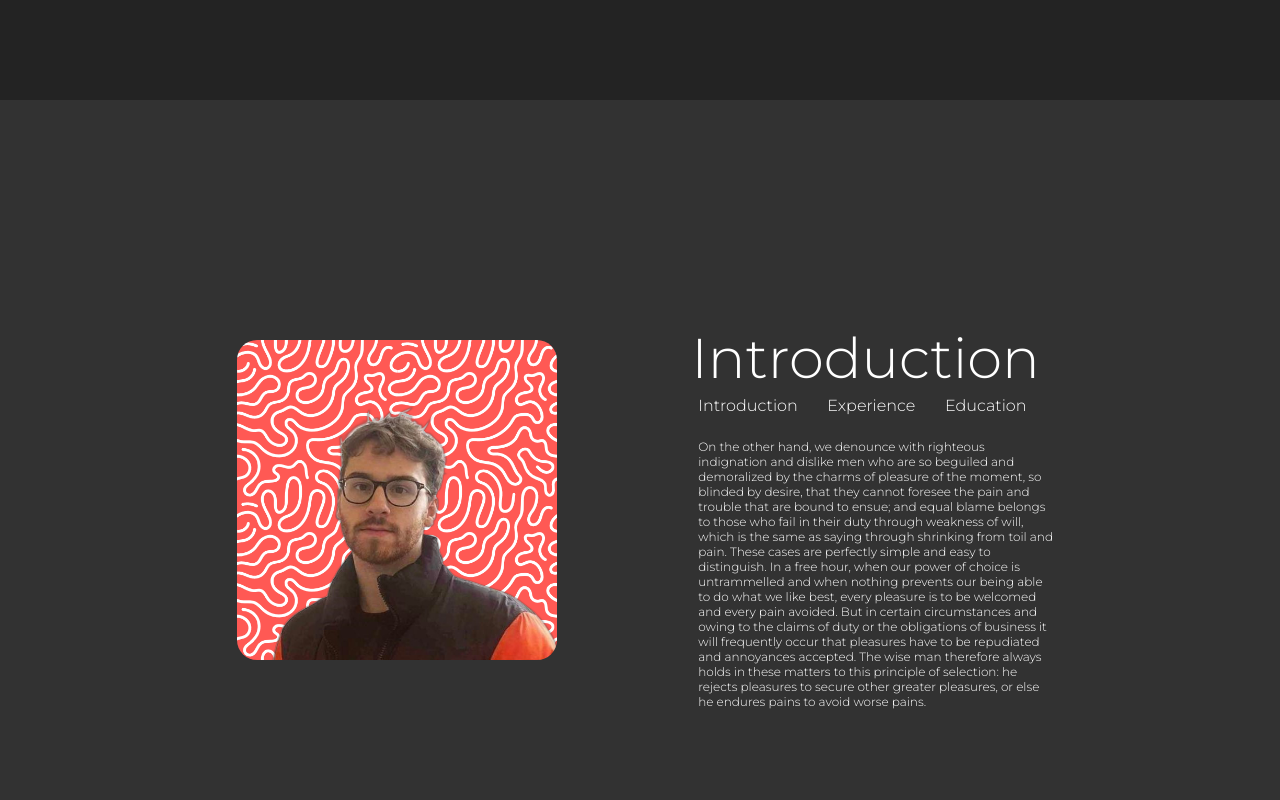
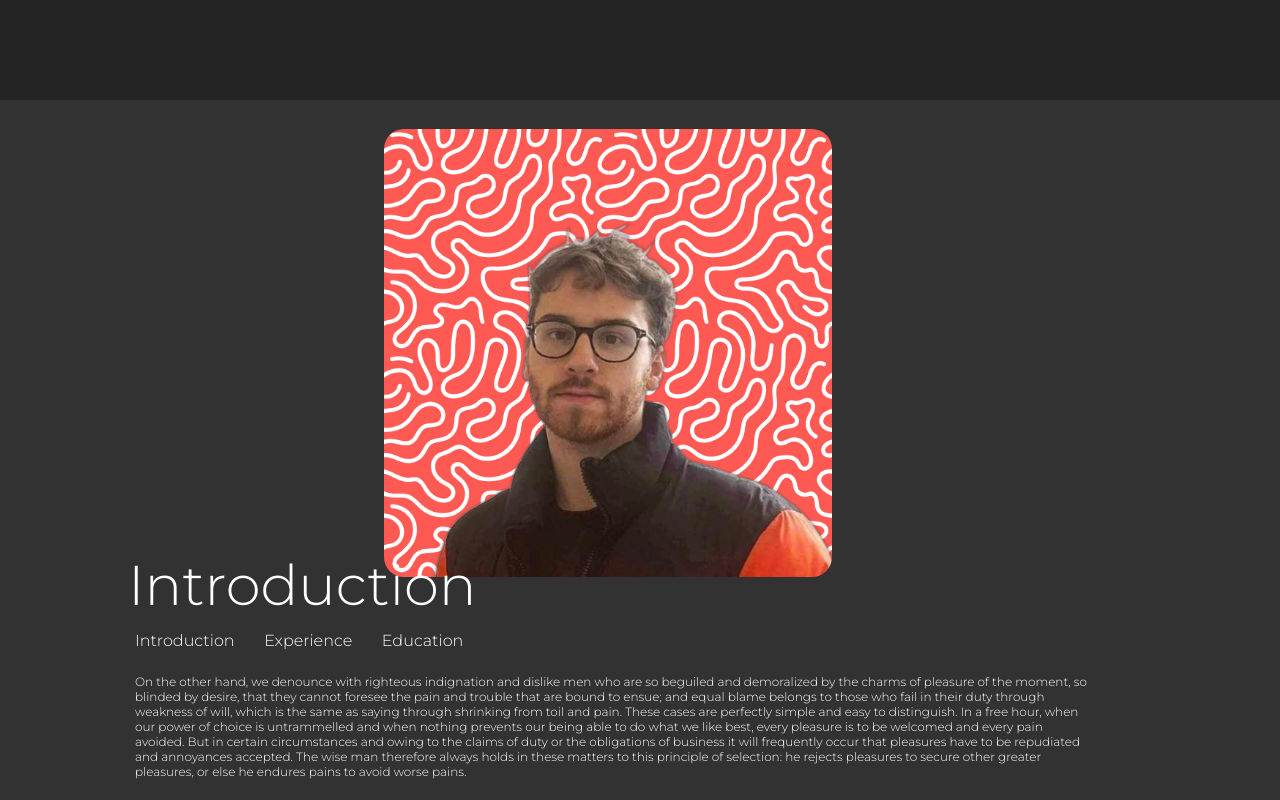
Before and after one commit to Callum-Gilfedder/PortfolioWebsite, a plain HTML site: page index.html in a window 1280 px wide. Shown: the part 700-1500 px from the top of the page. Drawn offline with Linux system fonts and the light colour scheme.

Commit message:
Second page done

```diff
--- a/scripts.js
+++ b/scripts.js
@@ -119,7 +119,7 @@ experienceButton.addEventListener("click", experienceFunction)
 function experienceFunction () {
     document.getElementById("page-2-paragraph").innerText = "At vero eos et accusamus et iusto odio dignissimos ducimus qui blanditiis praesentium voluptatum deleniti atque corrupti quos dolores et quas molestias excepturi sint occaecati cupiditate non provident, similique sunt in culpa qui officia deserunt mollitia animi, id est laborum et dolorum fuga. Et harum quidem rerum facilis est et expedita distinctio. Nam libero tempore, cum soluta nobis est eligendi optio cumque nihil impedit quo minus id quod maxime placeat facere possimus, omnis voluptas assumenda est, omnis dolor repellendus. Temporibus autem quibusdam et aut officiis debitis aut rerum necessitatibus saepe eveniet ut et voluptates repudiandae sint et molestiae non recusandae. Itaque earum rerum hic tenetur a sapiente delectus, ut aut reiciendis voluptatibus maiores alias consequatur aut perferendis doloribus asperiores repellat."
     document.getElementById("page-2-h1").innerHTML = "Experience"
-    document.getElementById("page-2-image").src = "experience-photo.png"
+    document.getElementById("page-2-image").src = "experience-photo (2).jpg"
 
 }
 
@@ -128,7 +128,7 @@ educationButton.addEventListener("click", educationFunction)
 function educationFunction () {
     document.getElementById("page-2-paragraph").innerText = "But I must explain to you how all this mistaken idea of denouncing pleasure and praising pain was born and I will give you a complete account of the system, and expound the actual teachings of the great explorer of the truth, the master-builder of human happiness. No one rejects, dislikes, or avoids pleasure itself, because it is pleasure, but because those who do not know how to pursue pleasure rationally encounter consequences that are extremely painful. Nor again is there anyone who loves or pursues or desires to obtain pain of itself, because it is pain, but because occasionally circumstances occur in which toil and pain can procure him some great pleasure. To take a trivial example, which of us ever undertakes laborious physical exercise, except to obtain some advantage from it? But who has any right to find fault with a man who chooses to enjoy a pleasure that has no annoying consequences, or one who avoids a pain that produces no resultant pleasure?"
     document.getElementById("page-2-h1").innerHTML = "Education"
-    document.getElementById("page-2-image").src = "education-photo.png"
+    document.getElementById("page-2-image").src = "education-photo.jpg"
 
 
 }
--- a/styles.css
+++ b/styles.css
@@ -454,7 +454,89 @@ p {
 
 
 
+    /* EDITED PAGE TWO */
 
+    .page-2-first-container {
+        width: 80vw;
+        height: 80vh;
+        margin-left: 10vw;
+        position: relative;
+        top: 10vh;
+        display: grid;
+        grid-template-columns: 20vw 20vw 20vw 20vw 20vw ;
+        grid-template-rows: 20vh 20vh 20vh ;
+        grid-gap: 2vw;
+    }
+
+    .page-2-container-grid-item {
+        width: auto;
+        height: auto;
+    }
+
+    .page-2-container-grid-item-section-1 {
+        width: auto;
+        height: auto;
+        grid-column: 1/6;
+        grid-row: 1/3;
+        text-align: center;
+        justify-content: center;
+        display: flex;
+    }
+
+    .page-2-container-grid-item-section-2 {
+        width: auto;
+        height: auto;
+        grid-column: 1/6;
+        grid-row: 3/6;
+
+    }
+
+    .page-2-image-1 {
+        width: 35vw;
+        height: auto;
+        flex-shrink: 0;
+        align-self: center;
+        object-fit: cover;
+        float: left;
+        margin-right: 33vw;
+
+    }
+
+    .page-2-h1 {
+        float: left;
+        padding-top: 0vh;
+    }
+
+    .minor-nav {
+        margin-top: 10vh;
+        margin-left: 7px;
+
+    }
+
+    .page-2-h2 {
+        padding-left: 0vh;
+        display: inline;
+        margin-right: 2vw;
+        transition: all 0.4s;
+
+    }
+
+    .page-2-h2:hover {
+
+        color: crimson;
+    }
+
+    p {
+        font-weight: 300;
+        font-family: 'Montserrat';
+        padding-top: 3vh;
+        margin-top: 0vh;
+        font-size: 1.5vh;
+        color: var(--text-dark-mode);
+        width: 75vw;
+        margin-left: 7px;
+
+    }
 
 
 
```
Also changed, not shown: education-photo.jpg (added), experience-photo (2).jpg (added).
